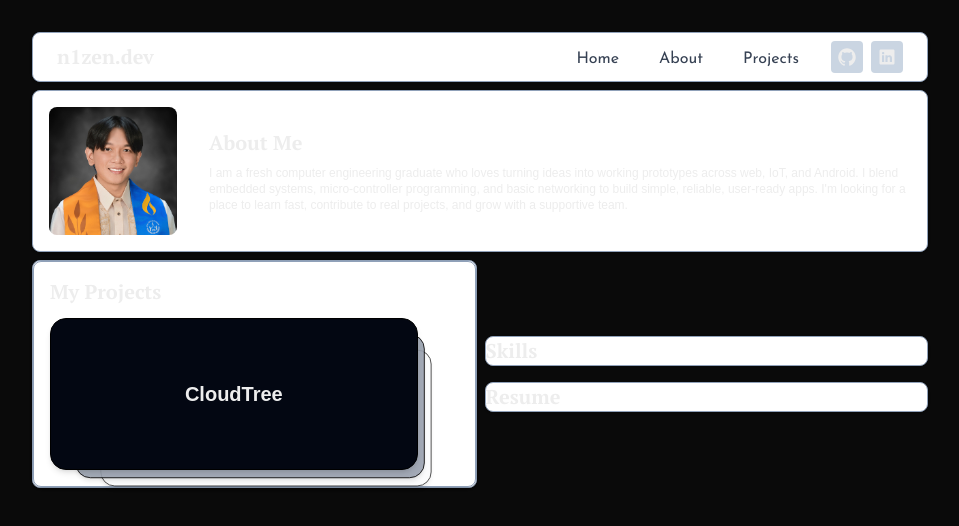
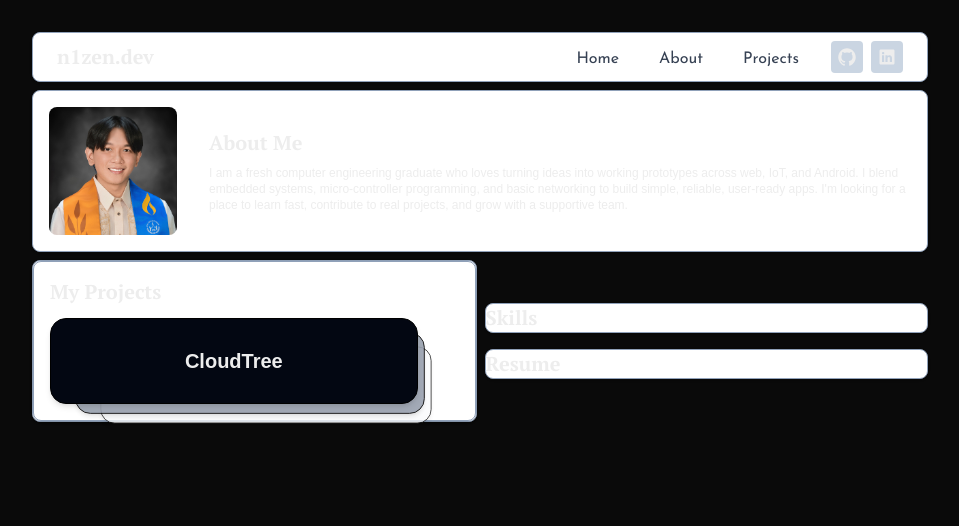
Before and after one commit to n1zen/portfolio-next, a Next.js app: page / in a window 1280 px wide. Shown: the top 526 px of the page, without its empty margins (160-1119 px from the left). Built offline with nearby package versions, Linux system fonts and the light colour scheme; a web font is replaced by a local one.

Commit message:
set the main Card of Projects.tsx to have a height of 40, then set ProjectCard's parent div height to be 80%

```diff
--- a/app/components/Projects.tsx
+++ b/app/components/Projects.tsx
@@ -32,9 +32,9 @@ export default function Projects() {
     };
 
     return(
-	<Card className="w-full flex flex-col p-4 gap-3">
+	<Card className="w-full h-40 flex flex-col p-4 gap-3">
 	    <Title>My Projects</Title>
-	    <div className="relative w-[90%] h-38">
+	    <div className="relative w-[90%] h-[80%] p-4">
 	    {visible
 		.slice()
 		.reverse()
```
